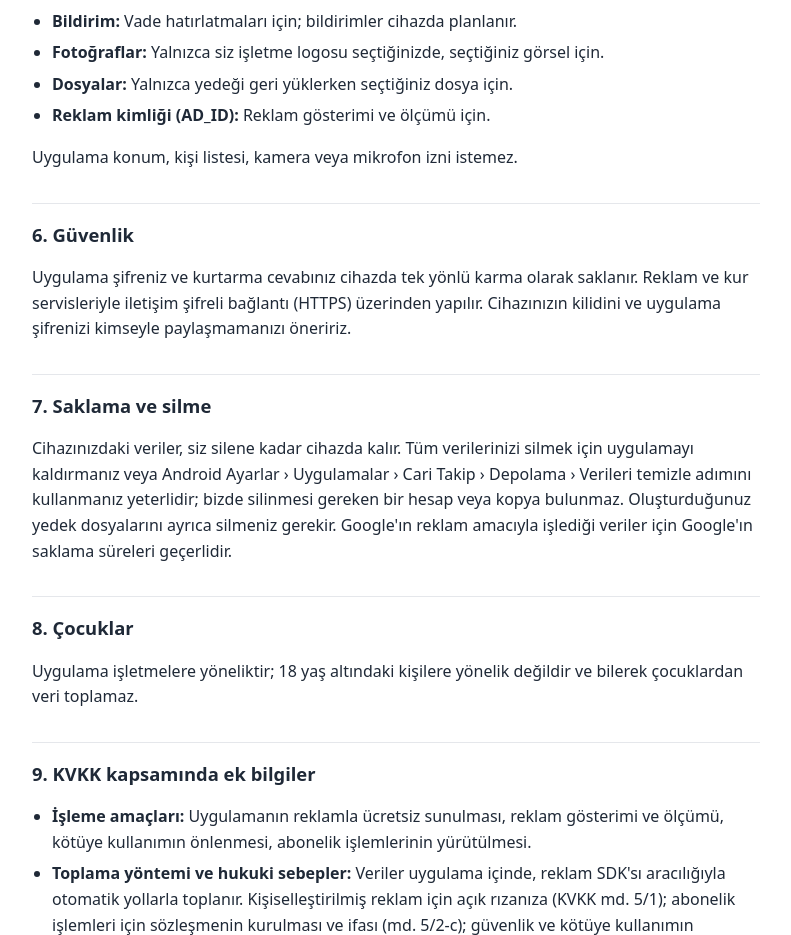
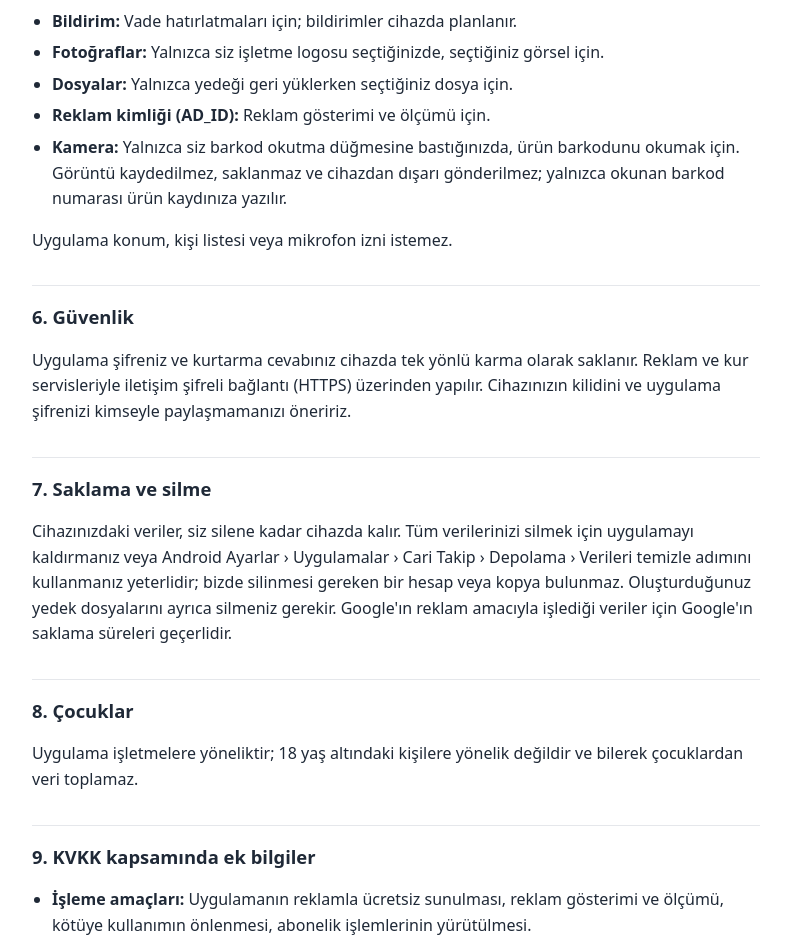
Before and after one commit to kerimatar60-star/kerimatar60-star.github.io, a plain HTML site: page gizlilik.html in a window 1280 px wide. Shown: the part 1820-2755 px from the top of the page, without its empty margins (244-1035 px from the left). Drawn offline with Linux system fonts and the light colour scheme.

Commit message:
Gizlilik: barkod okutma için kamera izni

```diff
--- a/gizlilik.html
+++ b/gizlilik.html
@@ -46,8 +46,9 @@
 <li><strong>Fotoğraflar:</strong> Yalnızca siz işletme logosu seçtiğinizde, seçtiğiniz görsel için.</li>
 <li><strong>Dosyalar:</strong> Yalnızca yedeği geri yüklerken seçtiğiniz dosya için.</li>
 <li><strong>Reklam kimliği (AD_ID):</strong> Reklam gösterimi ve ölçümü için.</li>
+<li><strong>Kamera:</strong> Yalnızca siz barkod okutma düğmesine bastığınızda, ürün barkodunu okumak için. Görüntü kaydedilmez, saklanmaz ve cihazdan dışarı gönderilmez; yalnızca okunan barkod numarası ürün kaydınıza yazılır.</li>
 </ul>
-<p>Uygulama konum, kişi listesi, kamera veya mikrofon izni istemez.</p>
+<p>Uygulama konum, kişi listesi veya mikrofon izni istemez.</p>
 
 <h2>6. Güvenlik</h2>
 <p>Uygulama şifreniz ve kurtarma cevabınız cihazda tek yönlü karma olarak saklanır. Reklam ve kur servisleriyle iletişim şifreli bağlantı (HTTPS) üzerinden yapılır. Cihazınızın kilidini ve uygulama şifrenizi kimseyle paylaşmamanızı öneririz.</p>
```
